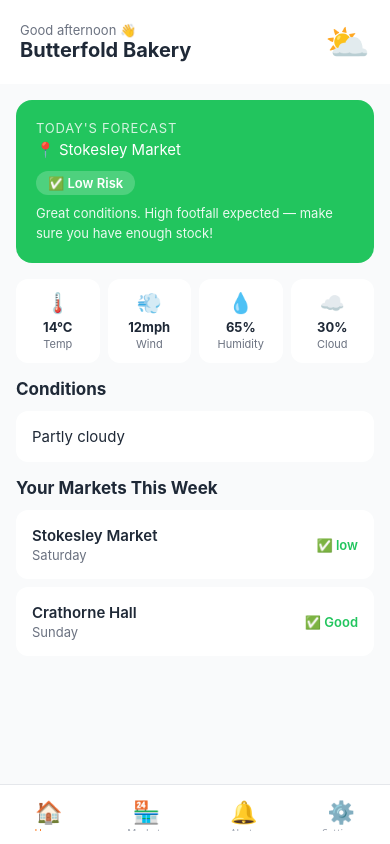
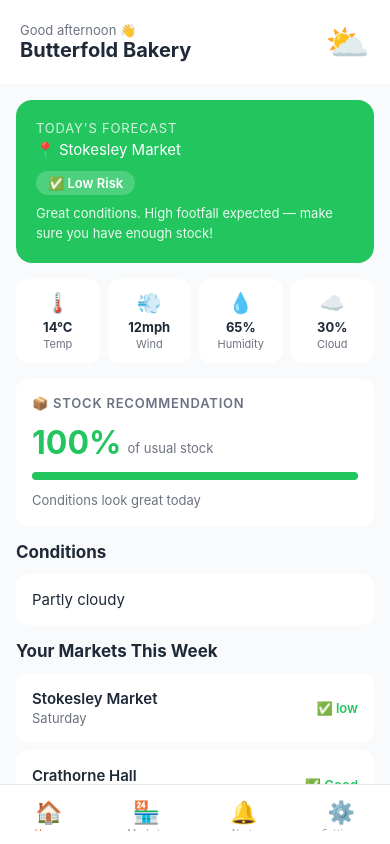
Before and after one commit to DylanLannon/PitchCast, a React Native app: screen /Home in a window 390 px wide. Built offline with nearby package versions, Linux system fonts and the light colour scheme; no server answers.

Commit message:
Add stock recommendation component with weather based percentage

```diff
--- a/components/WeatherCard.tsx
+++ b/components/WeatherCard.tsx
@@ -0,0 +1,75 @@
+import { View, Text, StyleSheet } from "react-native";
+import { COLORS, FONTS } from "../constants/colors";
+import { WeatherData, RiskAssessment } from "../services/weather";
+
+interface Props {
+  weather: WeatherData;
+  risk: RiskAssessment;
+}
+
+function getStockRecommendation(weather: WeatherData): { percentage: number; reason: string } {
+  let percentage = 100;
+  const reasons: string[] = [];
+
+  if (weather.windSpeed > 25) {
+    percentage -= 40;
+    reasons.push("very high winds");
+  } else if (weather.windSpeed > 15) {
+    percentage -= 20;
+    reasons.push("strong winds");
+  }
+
+  if (weather.rainChance > 80) {
+    percentage -= 30;
+    reasons.push("heavy rain expected");
+  } else if (weather.rainChance > 50) {
+    percentage -= 15;
+    reasons.push("rain likely");
+  }
+
+  if (weather.temp < 5) {
+    percentage -= 10;
+    reasons.push("very cold temperatures");
+  } else if (weather.temp > 20) {
+    percentage += 10;
+    reasons.push("warm sunny weather");
+  }
+
+  percentage = Math.max(20, Math.min(120, percentage));
+
+  const reason = reasons.length > 0
+    ? `Due to ${reasons.join(" and ")}`
+    : "Conditions look great today";
+
+  return { percentage, reason };
+}
+
+export default function WeatherCard({ weather, risk }: Props) {
+  const { percentage, reason } = getStockRecommendation(weather);
+  const barColor = percentage >= 90 ? COLORS.success : percentage >= 60 ? COLORS.warning : COLORS.danger;
+
+  return (
+    <View style={styles.card}>
+      <Text style={styles.title}>📦 Stock Recommendation</Text>
+      <View style={styles.percentageRow}>
+        <Text style={[styles.percentage, { color: barColor }]}>{percentage}%</Text>
+        <Text style={styles.ofUsual}>of usual stock</Text>
+      </View>
+      <View style={styles.barBg}>
+        <View style={[styles.barFill, { width: `${Math.min(percentage, 100)}%`, backgroundColor: barColor }]} />
+      </View>
+      <Text style={styles.reason}>{reason}</Text>
+    </View>
+  );
+}
+
+const styles = StyleSheet.create({
+  card: { backgroundColor: COLORS.white, borderRadius: 12, padding: 16, marginHorizontal: 16, marginBottom: 16 },
+  title: { fontSize: FONTS.size.sm, fontWeight: "600", color: COLORS.textMuted, textTransform: "uppercase", letterSpacing: 0.8, marginBottom: 12 },
+  percentageRow: { flexDirection: "row", alignItems: "flex-end", gap: 6, marginBottom: 10 },
+  percentage: { fontSize: FONTS.size.xxxl, fontWeight: "700" },
+  ofUsual: { fontSize: FONTS.size.sm, color: COLORS.textMuted, marginBottom: 6 },
+  barBg: { height: 8, backgroundColor: COLORS.gray200, borderRadius: 4, marginBottom: 10 },
+  barFill: { height: 8, borderRadius: 4 },
+  reason: { fontSize: FONTS.size.sm, color: COLORS.textMuted, lineHeight: 20 },
+});
--- a/screens/HomeScreen.tsx
+++ b/screens/HomeScreen.tsx
@@ -3,6 +3,7 @@ import { SafeAreaView } from "react-native-safe-area-context";
 import { useEffect, useState } from "react";
 import { COLORS, FONTS } from "../constants/colors";
 import { getCurrentWeather, assessRisk, WeatherData, RiskAssessment } from "../services/weather";
+import WeatherCard from "../components/WeatherCard";
 
 const STOKESLEY = { lat: 54.4618, lon: -1.3318 };
 
@@ -101,6 +102,8 @@ export default function HomeScreen() {
               </View>
             </View>
 
+            <WeatherCard weather={weather} risk={risk} />
+
             <View style={styles.section}>
               <Text style={styles.sectionTitle}>Conditions</Text>
               <View style={styles.conditionCard}>
```
